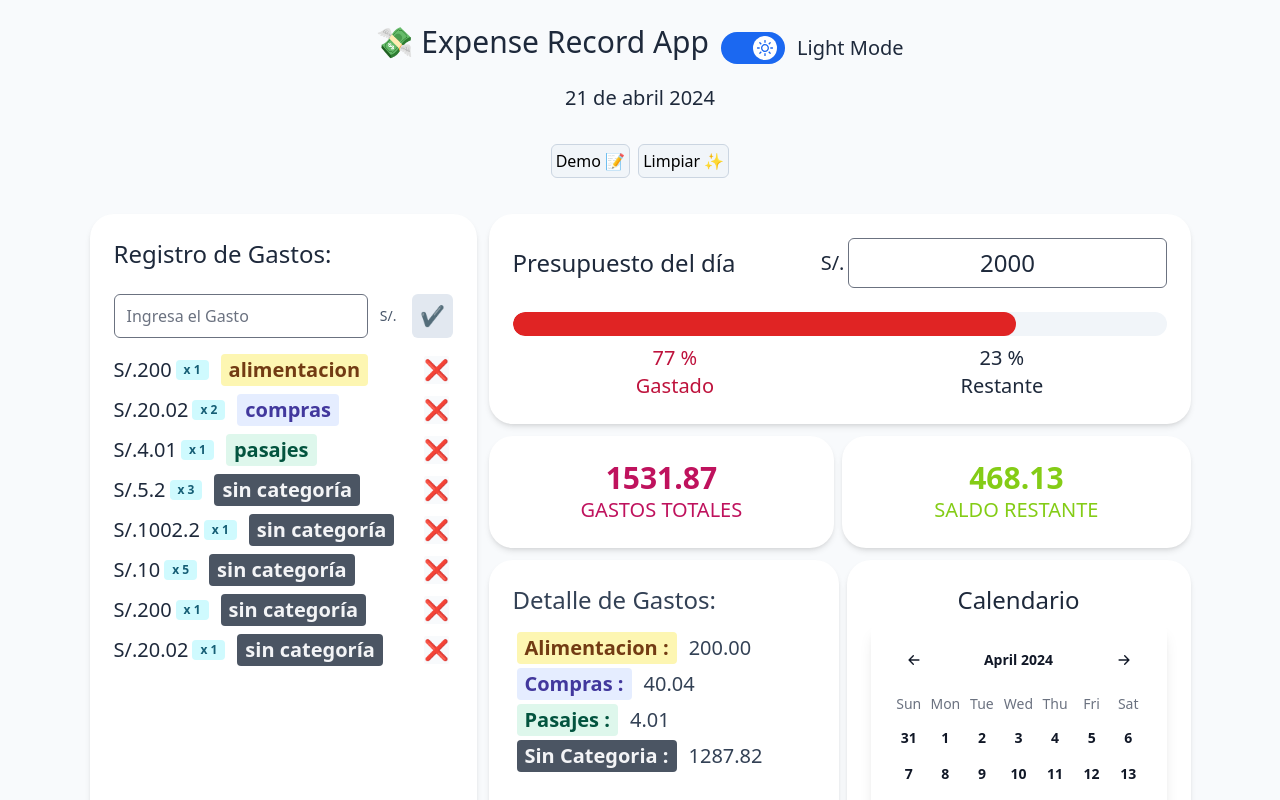
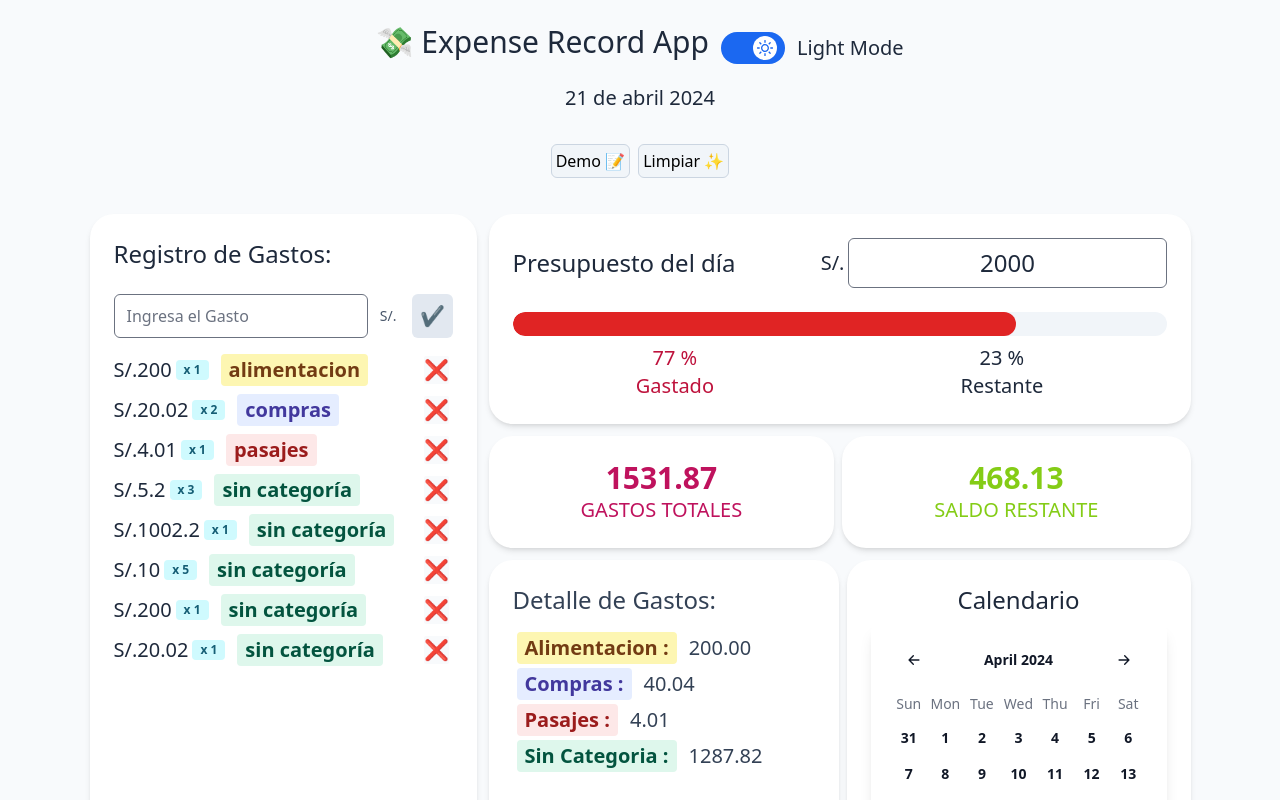
Before and after one commit to nattdev/expense-record-app, a React (Vite) app in the folder client/: page / in a window 1280 px wide. Both pictures are taken after a click on the button "Demo 📝". Shown: the top 800 px of the page. Built offline with nearby package versions, Linux system fonts and the light colour scheme.

Commit message:
Add functionality to create a new category

```diff
--- a/client/src/components/ExpensesContext.jsx
+++ b/client/src/components/ExpensesContext.jsx
@@ -17,8 +17,14 @@ export const ExpensesContextProvider = ({ children }) => {
     const [currentBudget, setCurrentBudget] = useState(0);
     const [categories, setCategories] = useState([]);
 
+    const calculateTotalByCategory = (expenses, category) => {
+        const filteredExpenses = expenses.filter(expense => expense.category.includes(category));
+        const totalAmountByCategory = filteredExpenses.reduce((total, expense) => total + (expense.count * expense.amount), 0);
+        return totalAmountByCategory.toFixed(2);
+    };
+
     return (
-        <ExpensesContext.Provider value={{ expenses, setExpenses, totalExpenses, setTotalExpenses, currentBudget, setCurrentBudget, categories, setCategories }}>
+        <ExpensesContext.Provider value={{ expenses, setExpenses, totalExpenses, setTotalExpenses, currentBudget, setCurrentBudget, categories, setCategories, calculateTotalByCategory }}>
             {children}
         </ExpensesContext.Provider>
     )
--- a/client/src/components/ExpensesRegister.jsx
+++ b/client/src/components/ExpensesRegister.jsx
@@ -18,6 +18,7 @@ function ExpensesRegister() {
     const refAmount = useRef();
     const refCurrency = useRef();
     const refCount = useRef();
+    const refCategory = useRef();
 
     useEffect(() => {
         if (storedItemsExpenses !== null) {
@@ -36,7 +37,6 @@ function ExpensesRegister() {
     }, [expenses]);
 
     const radioButtonsList = (
-        // categories.length > 0 ?
         categories.map((category) =>
             <li key={category.name}>
                 <input id={category.name} type="radio" name="category" value={category.name} onChange={handleCategoryChange} checked={selectedCategory === category.name} className="hidden peer">
@@ -45,20 +45,41 @@ function ExpensesRegister() {
                 </label>
             </li>
         )
-        // : <ul></ul>
     );
+
+    const expenseCategorySubmit = (
+        <div className="p-3 text-black">
+            <header className="flex justify-between mb-3 font-medium">
+                <p>Nueva Categoría:</p>
+            </header>
+            <form action="" onSubmit={handleCategoryCreate} className="flex flex-col justify-center items-left">
+                <input id="expenseCategory" name="expenseCategory" step="1" type="text" defaultValue="" ref={refCategory} className=" text-slate-600 border [-moz-appearance:_textfield] [&::-webkit-inner-spin-button]:m-0 [&::-webkit-inner-spin-button]:appearance-none [&::-webkit-outer-spin-button]:m-0 [&::-webkit-outer-spin-button]:appearance-none rounded-md" placeholder="Categoría" />
+                <Button type="submit" className="mt-3">Agregar</Button>
+            </form>
+        </div>
+    );
+
+    function handleCategoryCreate(event) {
+        event.preventDefault();
+        const refCategoryValue = refCategory.current.value;
+        const categoryExists = categories.some(category => category.name === refCategoryValue);
+
+        if (!categoryExists) {
+            const newCategory = {
+                name: refCategoryValue,
+                amount: 0
+            }
+            setCategories([...categories, newCategory]);
+        }
+    }
 
     const expenseDetail = (
         <div id="expense-detail-wrapper" className="bg-white rounded-2xl p-3 text-black">
             <header className="flex justify-between mb-3 font-medium items-center">
                 <p>Categorías:</p>
-                <button>
-                    <svg className="w-6 h-6 text-gray-800 dark:text-white" aria-hidden="true" width="24" height="24" fill="none" viewBox="0 0 24 24">
-                        <path stroke="currentColor" strokeLinecap="round" strokeLinejoin="round" strokeWidth="2" d="M12 7.757v8.486M7.757 12h8.486M21 12a9 9 0 1 1-18 0 9 9 0 0 1 18 0Z" />
-                    </svg>
-                </button>
             </header>
             <div className="flex flex-col">
+                {expenseCategorySubmit}
                 <ul className="flex flex-col">
                     {radioButtonsList}
                 </ul>
@@ -94,7 +115,7 @@ function ExpensesRegister() {
                 </div>
                 <Popover content={expenseDetail} placement="bottom" trigger="click" className="bg-white border border-slate-200 rounded-xl dark:border-white">
                     <div>
-                        <Badge color={expense.category == "alimentacion" ? "warning" : expense.category == "pasajes" ? "success" : expense.category == "compras" ? "indigo" : "dark"} className="mx-3 text-base md:text-xl min-w-max my-1">
+                        <Badge color={expense.category == "alimentacion" ? "warning" : expense.category == "pasajes" ? "red" : expense.category == "compras" ? "indigo" : "success"} className="mx-3 text-base md:text-xl min-w-max my-1">
                             {expense.category == "sin categoria" ? "sin categoría" : expense.category}
                         </Badge>
                     </div>
--- a/client/src/components/TotalExpensesDetail.jsx
+++ b/client/src/components/TotalExpensesDetail.jsx
@@ -5,29 +5,25 @@ import { Badge } from "flowbite-react";
 function TotalExpensesDetail() {
 
     const { expenses } = useExpenses();
-    const { categories, setCategories } = useExpenses();
-
-    const calculateTotalByCategory = (expenses, category) => {
-        const filteredExpenses = expenses.filter(expense => expense.category.includes(category));
-        const totalAmountByCategory = filteredExpenses.reduce((total, expense) => total + (expense.count * expense.amount), 0);
-        return totalAmountByCategory.toFixed(2);
-    };
-
-    const initialCategories = [
-        { name: "alimentacion", amount: calculateTotalByCategory(expenses, "alimentacion") },
-        { name: "compras", amount: calculateTotalByCategory(expenses, "compras") },
-        { name: "pasajes", amount: calculateTotalByCategory(expenses, "pasajes") },
-        { name: "sin categoria", amount: calculateTotalByCategory(expenses, "sin categoria") }
-    ];
+    const { categories, setCategories, calculateTotalByCategory } = useExpenses();
 
     useEffect(() => {
-        localStorage.setItem("categories", JSON.stringify(categories));
-        setCategories(initialCategories);
+        const categoriesList = expenses.reduce((acc, expense) => {
+            const index = acc.findIndex(category => category.name === expense.category);
+            if (index !== -1) {
+                acc[index].amount += expense.amount;
+            } else {
+                acc.push({ name: expense.category, amount: expense.amount });
+            }
+            return acc;
+        }, []).map(category => ({ name: category.name, amount: calculateTotalByCategory(expenses, category.name) }));
+
+        setCategories(categoriesList);
     }, [expenses]);
 
     const categoriesDetail = (
         categories.map((category, i) => <li key={i} className="flex m-1 items-center">
-            <Badge color={category.name == "alimentacion" ? "warning" : category.name == "pasajes" ? "success" : category.name == "compras" ? "indigo" : "dark"} className="text-base md:text-xl min-w-max">
+            <Badge color={category.name == "alimentacion" ? "warning" : category.name == "pasajes" ? "red" : category.name == "compras" ? "indigo" : "success"} className="text-base md:text-xl min-w-max">
                 <p className="capitalize rounded-md">{category.name} :</p>
             </Badge>
             <p className="ml-3 font-medium">{category.amount}</p>
```
Also changed, not shown: client/src/components/ToolsBar.jsx (+8 -8 lines).
